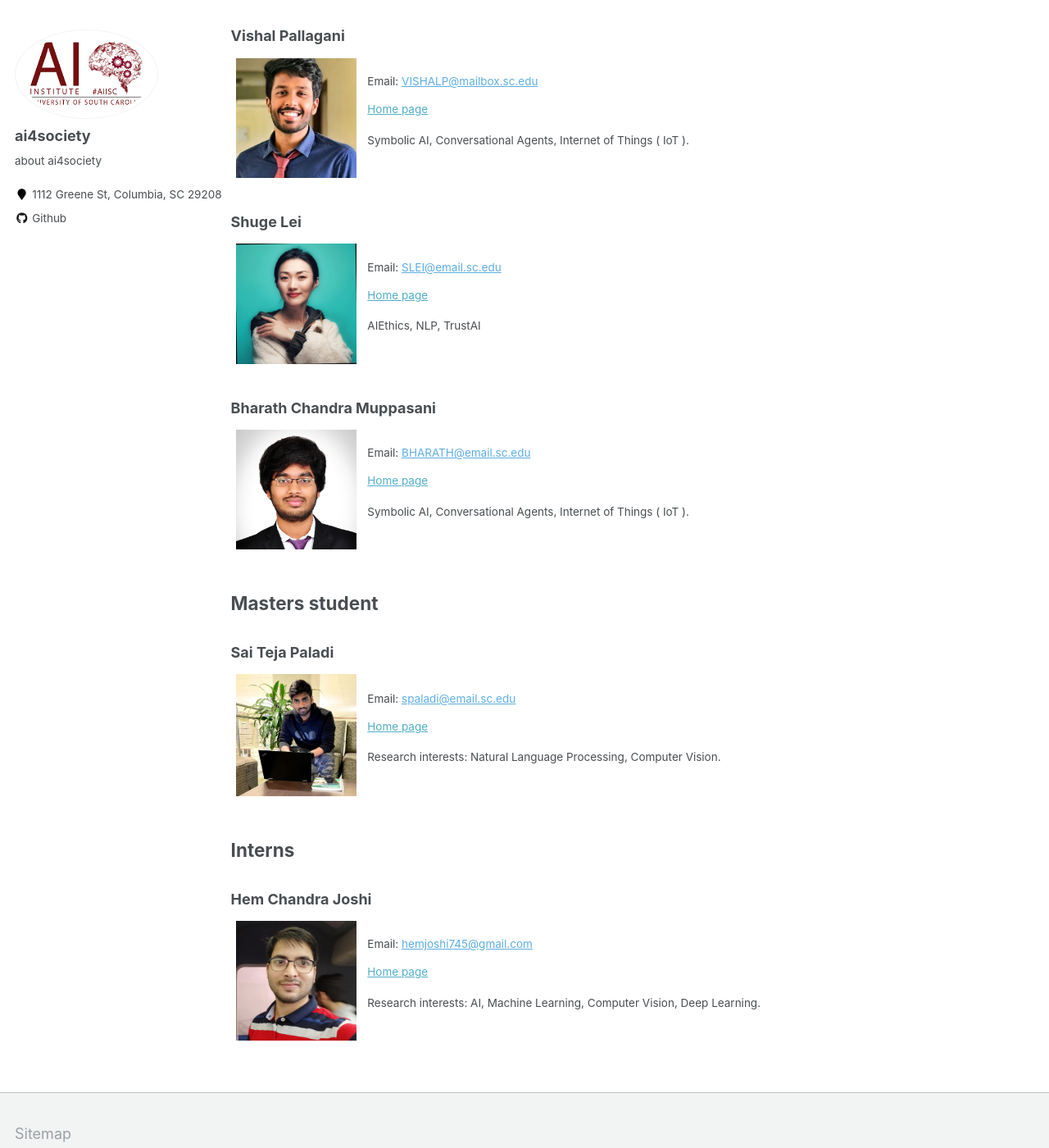
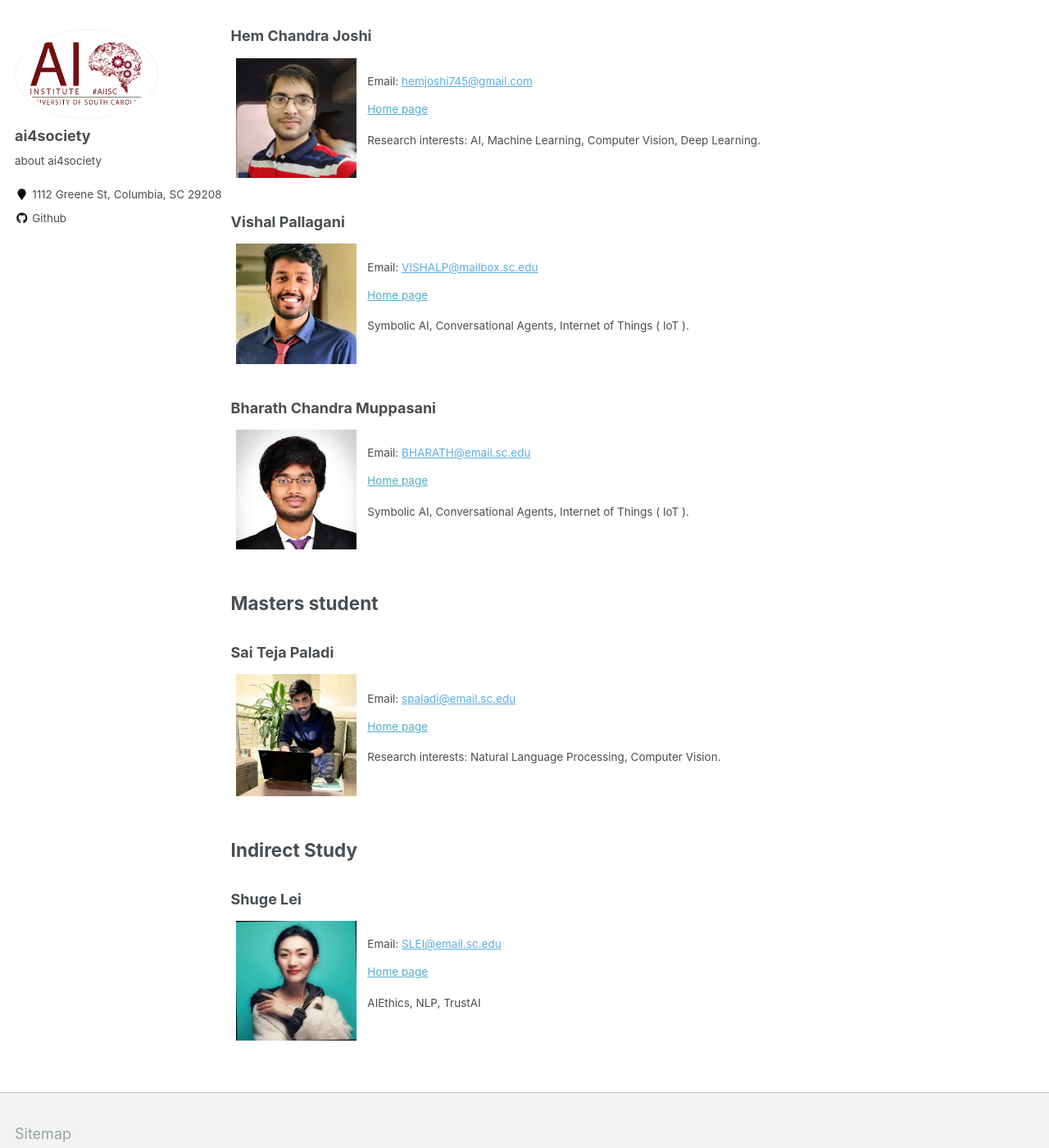
Before and after one commit to likitha-9/ai4society.github.io, a Jekyll site: the page built from _pages/members.md, in a window 1280 px wide and 1400 px high, scrolled down 746 px. Shown: the whole window at 82% size. Built offline with Jekyll 4.4.1, drawn with Linux system fonts in a browser that asks for light colours.

Commit message:
Added members

```diff
--- a/_pages/members.md
+++ b/_pages/members.md
@@ -6,8 +6,8 @@ author_profile: true
 ---
 
 
-{% assign excerpts = "Faculty, Ph.D. graduate student, Masters student, Undergraduate student, Intern" | split: ", " %}
-{% assign headers = "Faculty, Ph.D. students, Masters student, Undergraduate students, Interns" | split: ", " %}
+{% assign excerpts = "Faculty, Ph.D. graduate student, Masters student, Undergraduate student, Intern, Indirect Study" | split: ", " %}
+{% assign headers = "Faculty, Ph.D. students, Masters student, Undergraduate students, Interns, Indirect Study" | split: ", " %}
 
 {% for excerpt in excerpts %}
 	{% assign isEmpty = true %}
```
Also changed, not shown: _members/Shuge.md (+1 -1 lines), _members/hem.md (+1 -1 lines).
